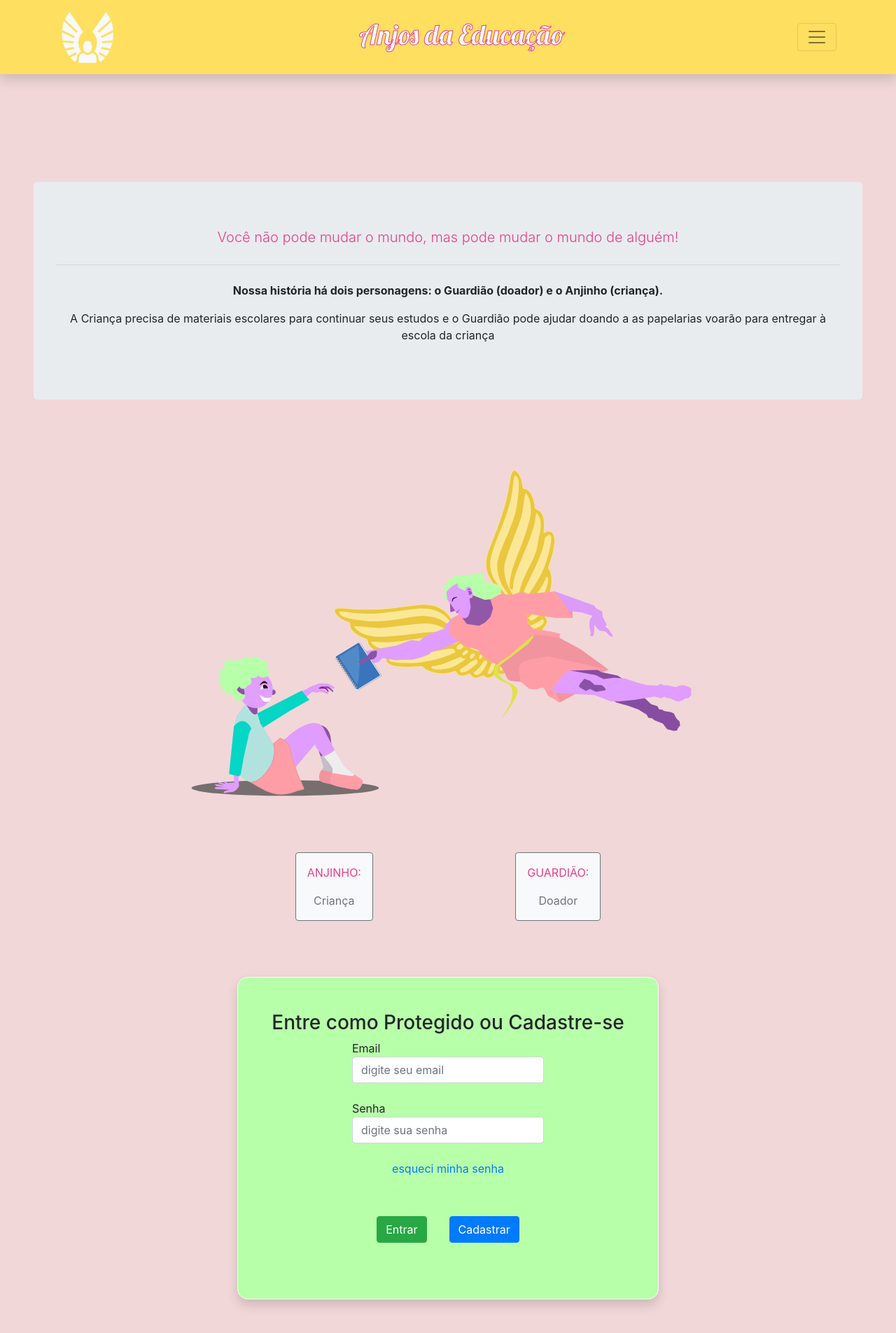
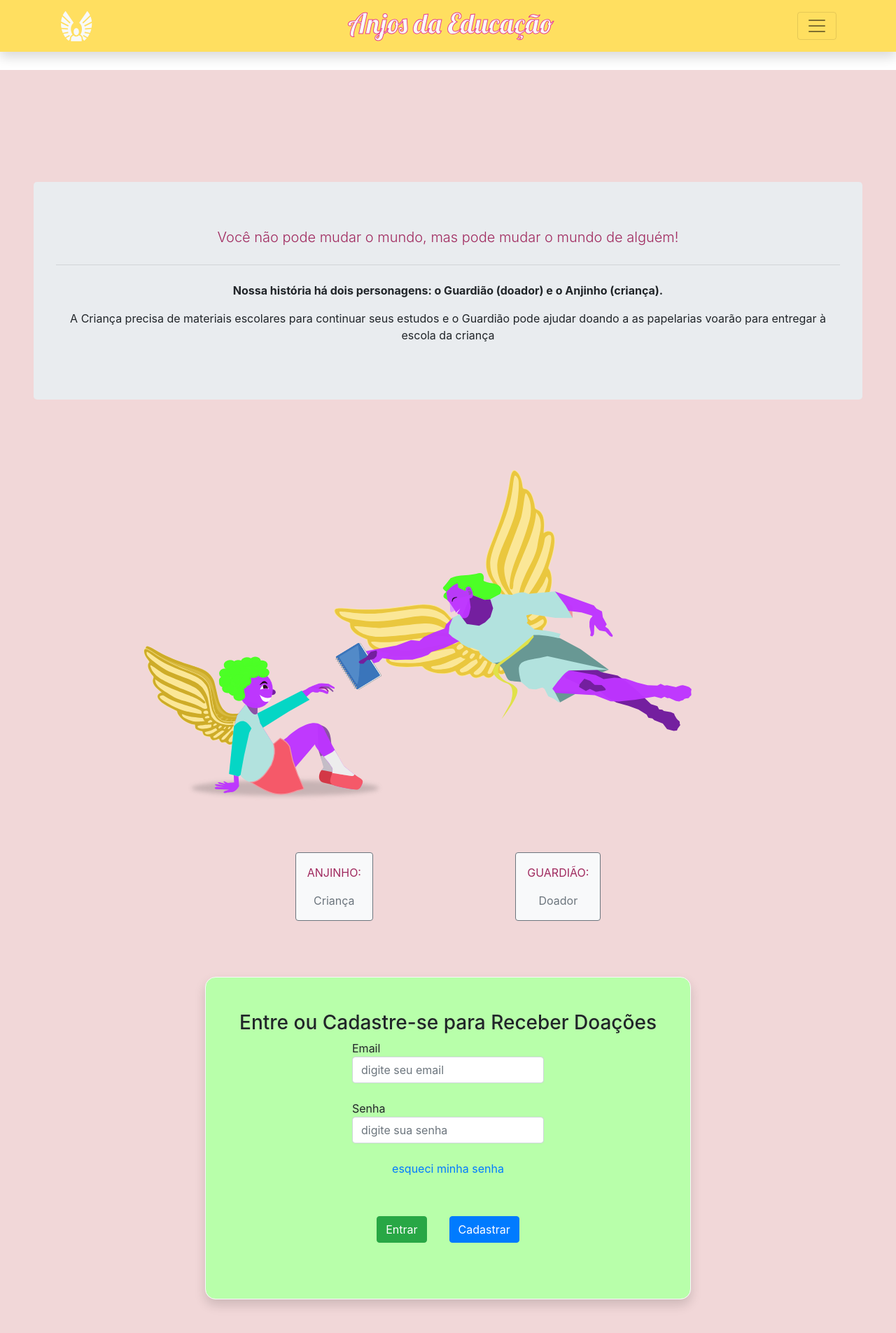
Before and after one commit to bob-mw/anjosDaEducacao, a React (Create React App) app: page / in a window 1280 px wide. Shown: the whole page at 70% size. Built offline with nearby package versions, Linux system fonts and the light colour scheme.

Commit message:
:up: test - update animation Angel and Guardian colors

```diff
--- a/src/components/FormsLogin.jsx
+++ b/src/components/FormsLogin.jsx
@@ -17,7 +17,7 @@ function FormsLogin() {
 
     return(
         <form className={ (formType === 'guardian') ? "d-flex flex-column justify-content-center align-items-center m-5 b-radius border border-light shadow p-5 bg-purple-clear" : "d-flex flex-column justify-content-center align-items-center m-5 b-radius border border-light shadow p-5 bg-green-clear" }>
-            <h3>{ (formType === 'guardian') ? "Entre como Anjo ou Cadastre-se" : "Entre como Protegido ou Cadastre-se" }</h3>
+            <h3>{ (formType === 'guardian') ? "Entre ou Cadastre-se para Doar" : "Entre ou Cadastre-se para Receber Doações" }</h3>
         <div className="form-group">
             <label for="email">
                 Email
--- a/src/components/NavBar.jsx
+++ b/src/components/NavBar.jsx
@@ -8,7 +8,7 @@ function NavBar() {
         <Navbar expand="" variant="light" className="shadow bg-yellow-clear fixed-top">
             <Container>
                 <Navbar.Brand href="#">
-                    <GiAngelWings style={{ 'font-size': '5rem' }} className="text-light" />
+                    <GiAngelWings style={{ 'font-size': '3rem' }} className="text-light" />
                 </Navbar.Brand>
                 <h1 className="text-light lobster text-border-pink">
                     Anjos da Educação
```
Also changed, not shown: src/css/bootstrap.css, src/img/angel.svg.
